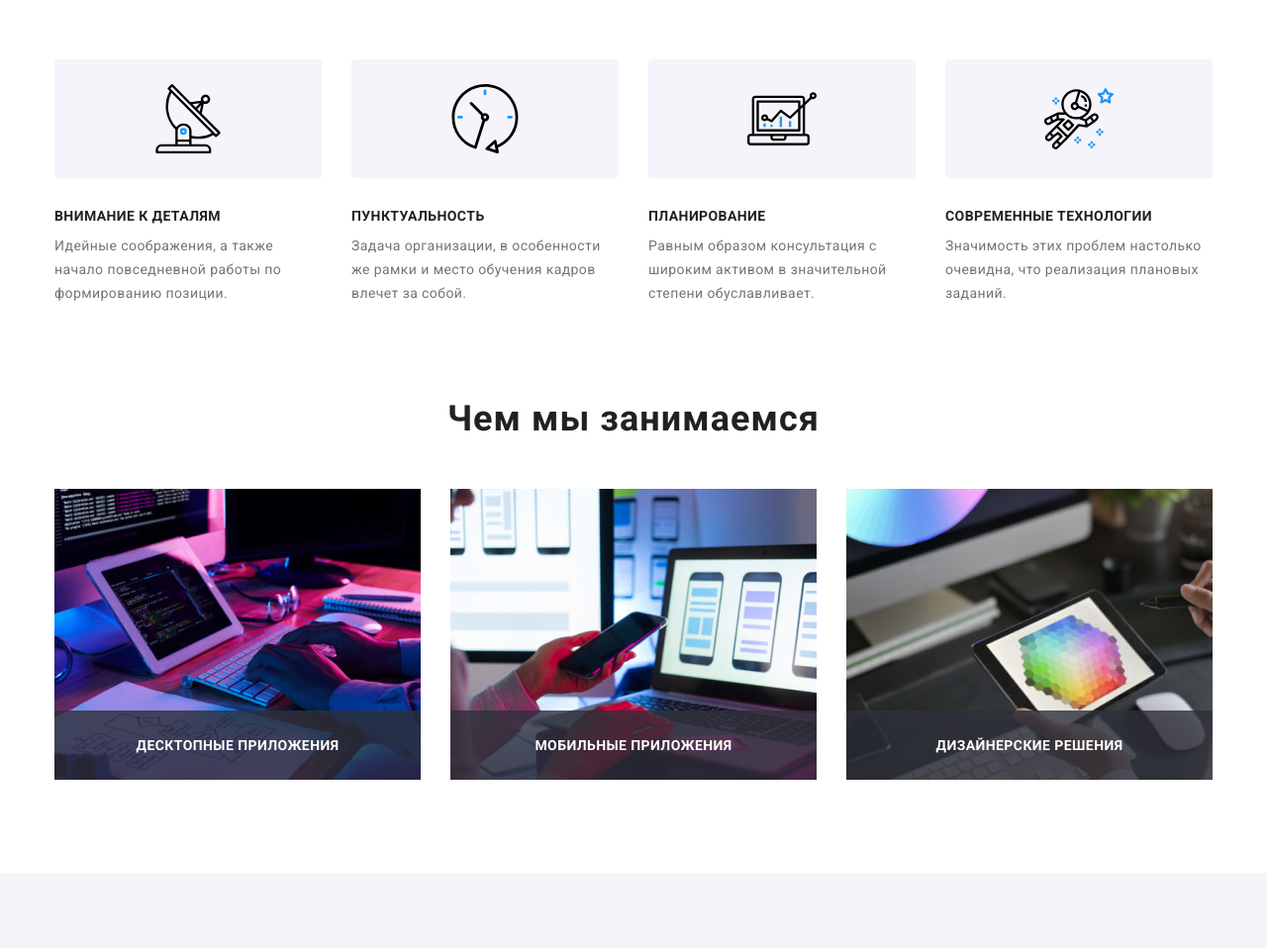
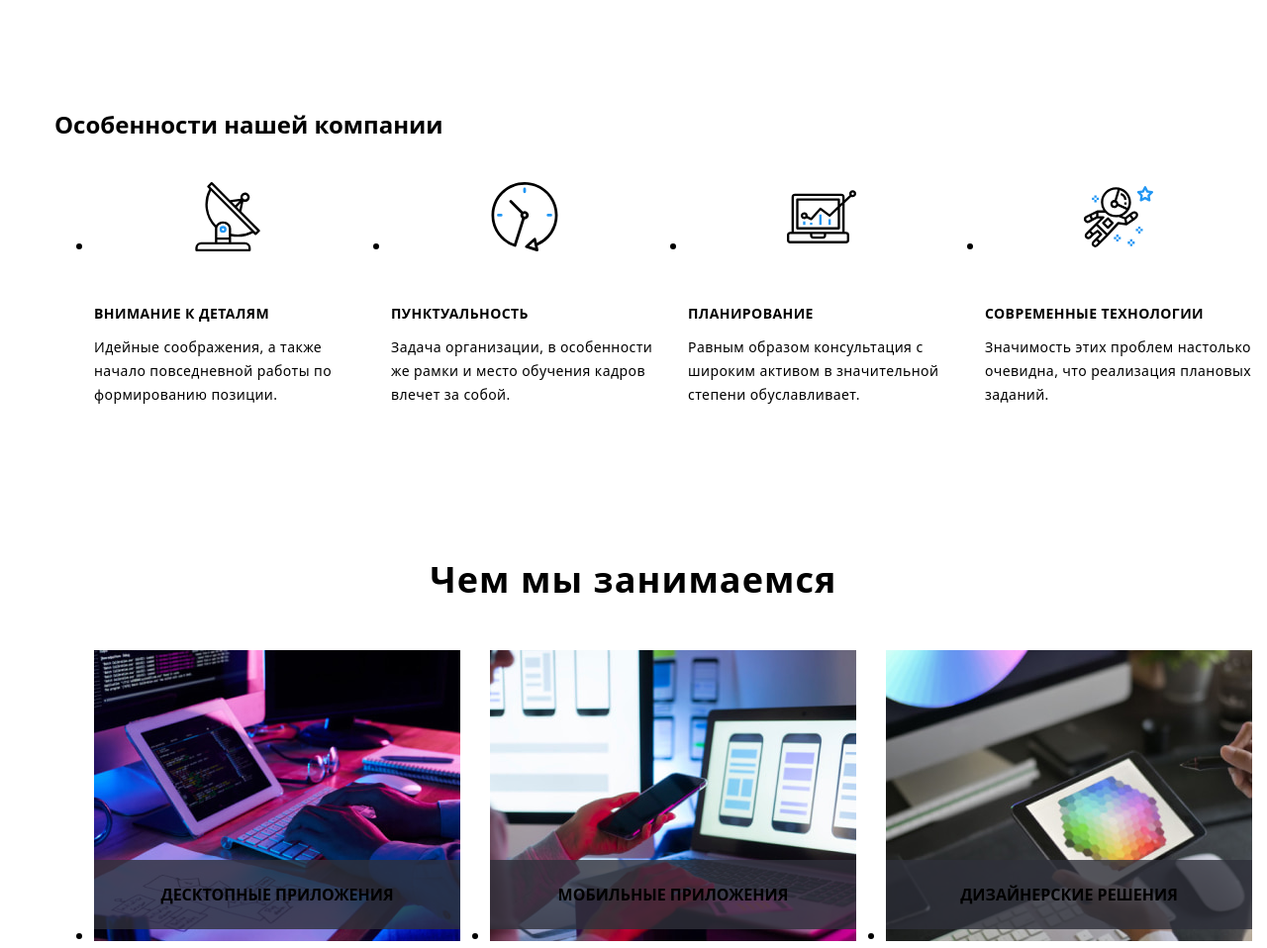
Before and after one commit to EvgenyVeliki/goit-markup-hw-07, a plain HTML site: page index.html in a window 1280 px wide. Shown: the part 715-1673 px from the top of the page at 99% size. Drawn offline with nearby package versions, Linux system fonts and the light colour scheme.

Commit message:
начало 7 дз

```diff
--- a/css/style.css
+++ b/css/style.css
@@ -1,29 +1,29 @@
-:root {
+/* :root {
   /* ===============================Founts */
-  --main-front: 'Roboto', sans-serif;
-  --secondary-front: 'Raleway', sans-serif;
-  /* ===============================Text colors */
-  --contacts-txt-cl: rgba(255, 255, 255, 0.6);
-  --maim-txt-cl: #212121;
-  --p-txt-cl: #757575;
-  --logo-txt-cl: #000000;
-  /*=============================== bg colors */
-  --dark-bg-cl: #2f303a;
+/* --main-front: 'Roboto', sans-serif; */
+/* --secondary-front: 'Raleway', sans-serif; */
+/* ===============================Text colors */
+/* --contacts-txt-cl: rgba(255, 255, 255, 0.6); */
+/* --maim-txt-cl: #212121; */
+/* --p-txt-cl: #757575; */
+/* --logo-txt-cl: #000000; */
+/*=============================== bg colors */
+/* --dark-bg-cl: #2f303a; */
 
-  --our-team-bg-cl: #f5f4fa;
-  --header-bg-cl: #ffffff;
-  --button-bg-cl: #2196f3;
-  --line-bg-cl: #e5e5e5;
-  --button-main-bg-cl: #188ce8;
-  --icons-bg-cl: #afb1b8;
-  /* ===============================Other color */
-  /* Animation */
-  --anim-fast: 250ms cubic-bezier(0.4, 0, 0.2, 1);
-}
+/* --our-team-bg-cl: #f5f4fa; */
+/* --header-bg-cl: #ffffff; */
+/* --button-bg-cl: #2196f3; */
+/* --line-bg-cl: #e5e5e5; */
+/* --button-main-bg-cl: #188ce8; */
+/* --icons-bg-cl: #afb1b8; */
+/* ===============================Other color */
+/* Animation */
+/* --anim-fast: 250ms cubic-bezier(0.4, 0, 0.2, 1); */
+/* } * */
 
-/* ==============================Reset styles */
+/* ==========/====================Reset styles */
 
-h1,
+/* h1,
 h2,
 h3,
 h4,
@@ -40,17 +40,17 @@ p {
   list-style: none;
   padding: 0;
   margin: 0;
-}
+} */
 
-body {
+/* body {
   font-family: var(--main-front);
   color: var(--maim-txt-cl);
   background-color: var(--header-bg-cl);
   font-size: 14px;
   letter-spacing: 0.03em;
-}
+} */
 
-.visually-hidden {
+/* .visually-hidden {
   position: absolute;
   width: 1px;
   height: 1px;
@@ -62,14 +62,14 @@ body {
   clip-path: inset(100%);
   clip: rect(0 0 0 0);
   overflow: hidden;
-}
+} */
 /* ==============================Base styles */
 
-img {
+/* img {
   display: block;
   max-width: 100%;
   height: auto;
-}
+} */
 
 .section {
   padding-top: 94px;
--- a/index.html
+++ b/index.html
@@ -21,6 +21,7 @@
       href="https://fonts.googleapis.com/css2?family=Raleway:wght@700&family=Roboto:wght@400;500;700;900&display=swap"
       rel="stylesheet"
     />
+    <link rel="stylesheet" href="./css/main.min.css" />
     <link rel="stylesheet" href="./css/style.css" />
     <!-- Fonts and -->
   </head>
--- /dev/null
+++ b/scss/base/_base.scss
@@ -0,0 +1,12 @@
+/**
+  |============================
+  | blok 2
+  |============================
+*/
+body {
+  font-family: var(--main-front);
+  color: var(--maim-txt-cl);
+  background-color: var(--header-bg-cl);
+  font-size: 14px;
+  letter-spacing: 0.03em;
+}
--- /dev/null
+++ b/scss/base/_reset.scss
@@ -0,0 +1,24 @@
+h1,
+h2,
+h3,
+h4,
+h5,
+h6,
+p {
+  margin: 0;
+}
+.link {
+  text-decoration: none;
+  color: currentColor;
+}
+.list {
+  list-style: none;
+  padding: 0;
+  margin: 0;
+}
+
+img {
+  display: block;
+  max-width: 100%;
+  height: auto;
+}
--- /dev/null
+++ b/scss/componets/_buttons.scss
@@ -0,0 +1,5 @@
+/**
+  |============================
+  | blok 3
+  |============================
+*/
--- /dev/null
+++ b/scss/layout/_header.scss
@@ -0,0 +1,5 @@
+/**
+  |============================
+  | blok 4
+  |============================
+*/
--- /dev/null
+++ b/scss/main.scss
@@ -0,0 +1,10 @@
+// utils style
+@import './utils/visually-hidden';
+@import './utils/variables';
+// base style
+@import './base/base';
+@import './base/reset';
+// componets style
+@import './componets/buttons';
+// layout style
+@import './layout/header';
--- /dev/null
+++ b/scss/utils/_variables.scss
@@ -0,0 +1,28 @@
+/**
+  |============================
+  | blok 1
+  |============================
+*/
+
+:root {
+  /* ===============================Founts */
+  --main-front: 'Roboto', sans-serif;
+  --secondary-front: 'Raleway', sans-serif;
+  /* ===============================Text colors */
+  --contacts-txt-cl: rgba(255, 255, 255, 0.6);
+  --maim-txt-cl: #212121;
+  --p-txt-cl: #757575;
+  --logo-txt-cl: #000000;
+  /*=============================== bg colors */
+  --dark-bg-cl: #2f303a;
+
+  --our-team-bg-cl: #f5f4fa;
+  --header-bg-cl: #ffffff;
+  --button-bg-cl: #2196f3;
+  --line-bg-cl: #e5e5e5;
+  --button-main-bg-cl: #188ce8;
+  --icons-bg-cl: #afb1b8;
+  /* ===============================Other color */
+  /* Animation */
+  --anim-fast: 250ms cubic-bezier(0.4, 0, 0.2, 1);
+}
--- /dev/null
+++ b/scss/utils/_visually-hidden.scss
@@ -0,0 +1,13 @@
+.visually-hidden {
+  position: absolute;
+  width: 1px;
+  height: 1px;
+  margin: -1px;
+  border: 0;
+  padding: 0;
+
+  white-space: nowrap;
+  clip-path: inset(100%);
+  clip: rect(0 0 0 0);
+  overflow: hidden;
+}
```
Also changed, not shown: portfolio.html (+1 -0 lines), css/main.css (added), css/main.min.css (added), 2 other files.
